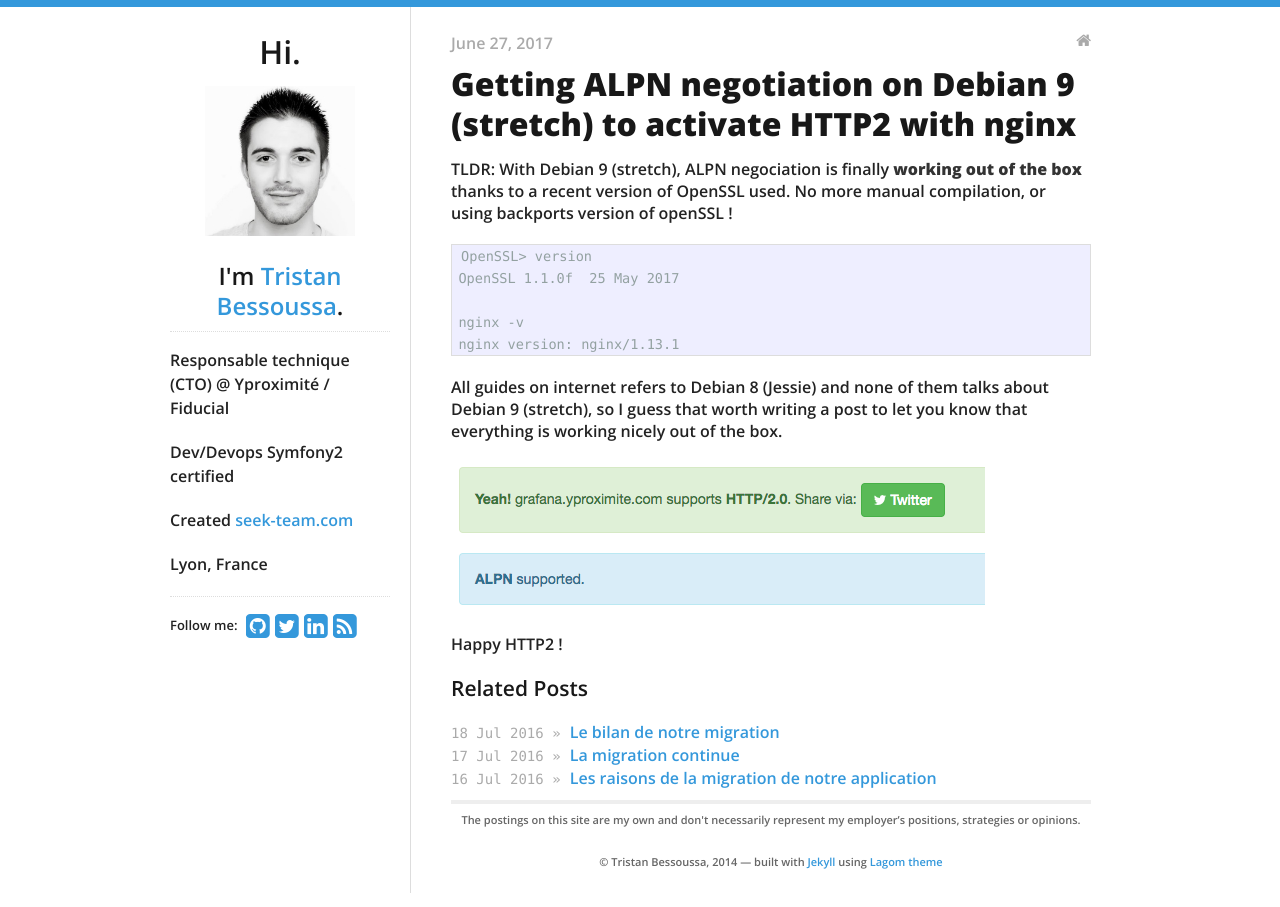
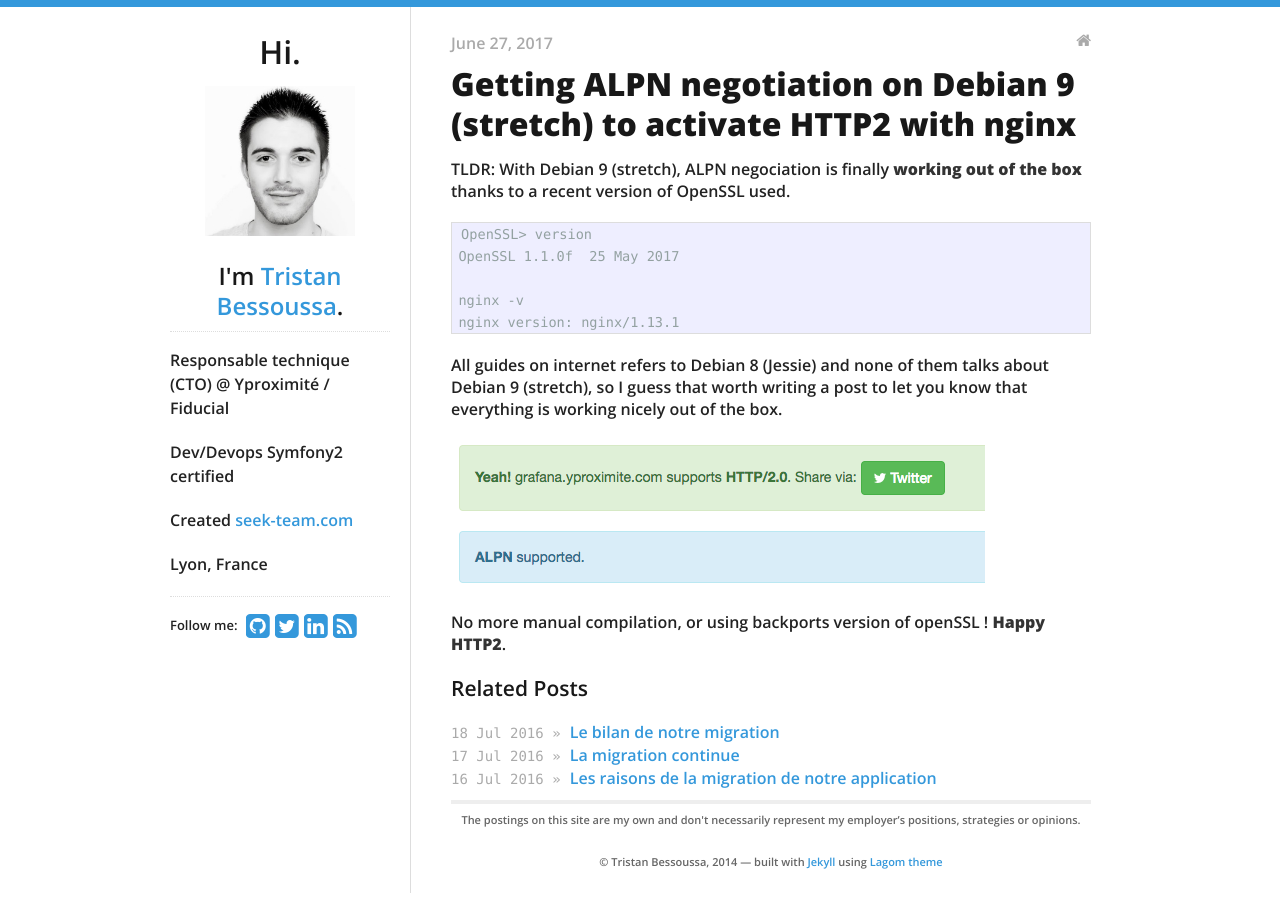
Before and after one commit to swanson/lagom, a Jekyll site: the page built from _posts/2017-06-27-nginx-alpn-debian-9-stretch.md, in a window 1280 px wide. Built offline with Jekyll 4.4.1, drawn with Linux system fonts in a browser that asks for light colours; nearby versions of some CDN libraries; comment, search, counter and statistics services are not loaded; some of the changed lines change nothing that is shown.

Commit message:
structure

````diff
--- a/_posts/2017-06-27-nginx-alpn-debian-9-stretch.md
+++ b/_posts/2017-06-27-nginx-alpn-debian-9-stretch.md
@@ -5,7 +5,8 @@
 - blog
 ---
 
-TLDR: With Debian 9 (stretch), ALPN negociation is finally **working out of the box** thanks to a recent version of OpenSSL used. No more manual compilation, or using backports version of openSSL !
+TLDR: With Debian 9 (stretch), ALPN negociation is finally **working out of the box** thanks to a recent version of OpenSSL used.
+
 
 ```
 OpenSSL> version
@@ -19,4 +20,4 @@
 
 [![Proof http2 ALPN nginx](/assets/images/http2_alpn_debian_stretch.png)](https://tools.keycdn.com/http2-test)
 
-Happy HTTP2 !
+No more manual compilation, or using backports version of openSSL ! **Happy HTTP2**.
````
